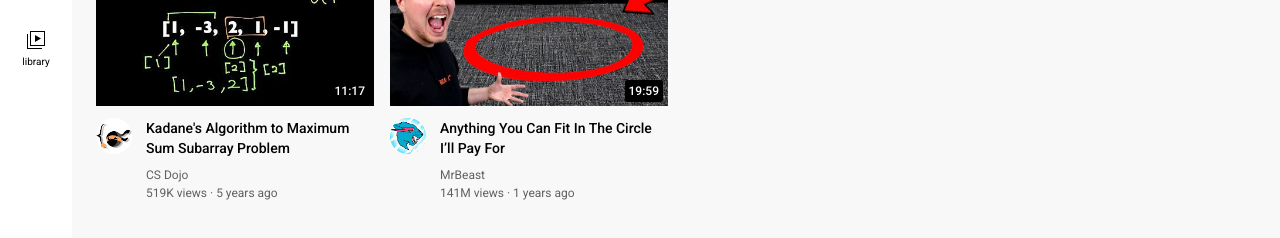
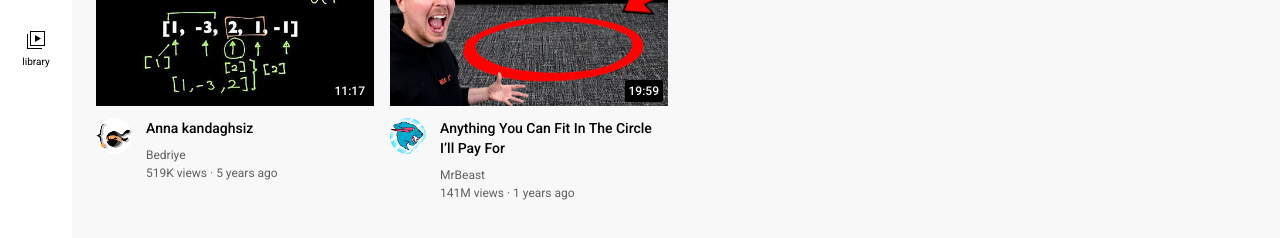
Before and after one commit to baneva/youtube-fakee, a plain HTML site: page index.html in a window 1280 px wide. Shown: the part 420-658 px from the top of the page. Drawn offline with Linux system fonts and the light colour scheme.

Commit message:
Update index.html

```diff
--- a/index.html
+++ b/index.html
@@ -206,10 +206,10 @@ Crazy Tik Toks Taken Moments Before DISASTER
       </div>
       <div class="video-info">
         <p class="video-title">
-          Kadane's Algorithm to Maximum Sum Subarray Problem
+          Anna kandaghsiz
   </p>
   <p class="video-author">
-    CS Dojo
+    Bedriye
   </p>
   <p class="video-stats">
     519K views &#183; 5 years ago
```
